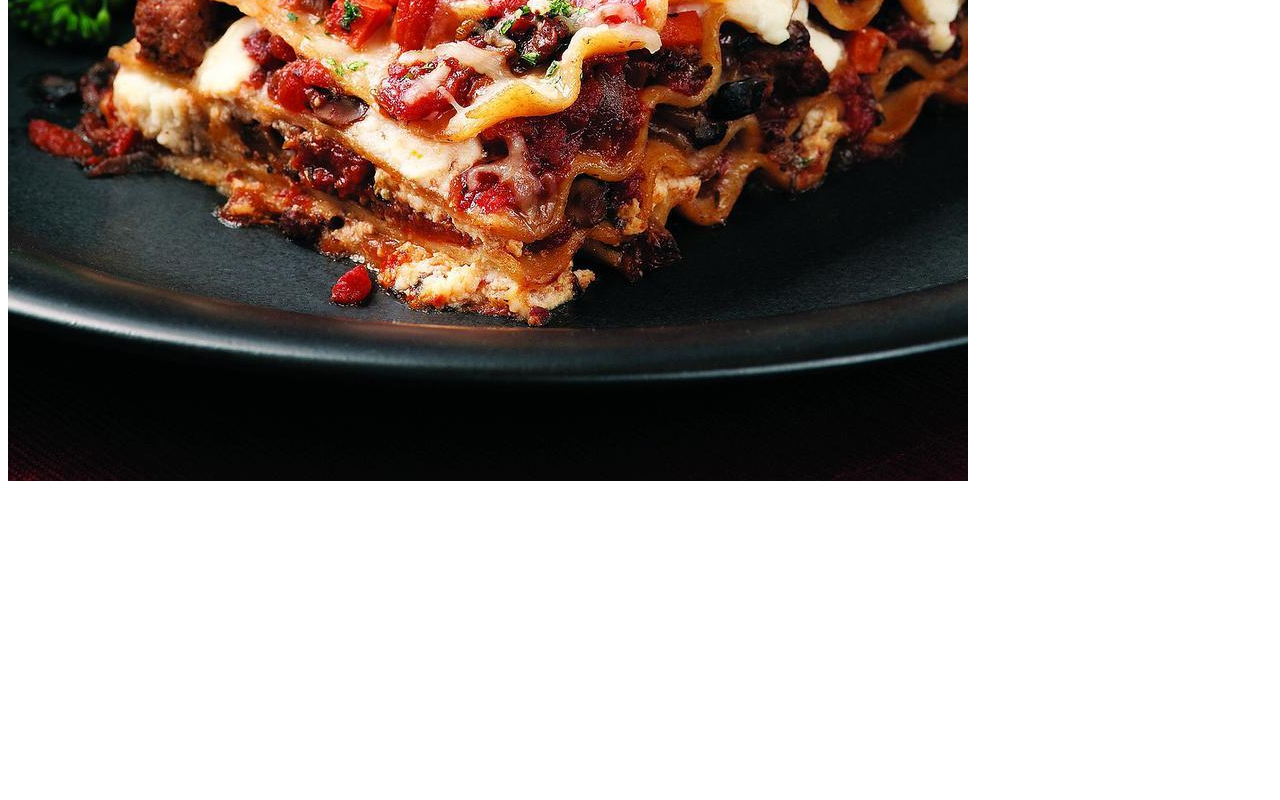
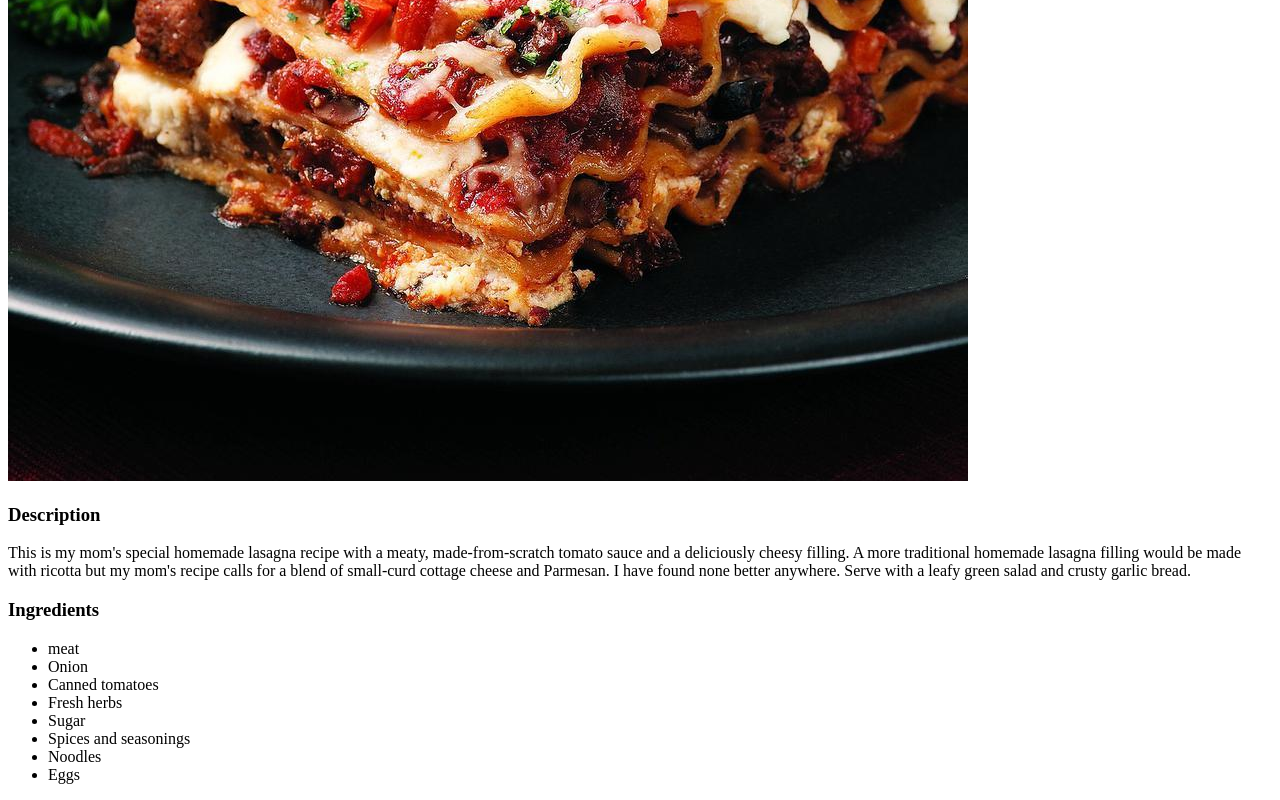
Before and after one commit to limkyouyou/odin-recipes, a plain HTML site: page recipes/lasagna.html in a window 1280 px wide. Shown: the part 559-1359 px from the top of the page. Before the commit the page ends 1052 px from the top, so only its background shows below. Drawn offline with Linux system fonts and the light colour scheme.

Commit message:
add recipe contents

```diff
--- a/recipes/lasagna.html
+++ b/recipes/lasagna.html
@@ -7,5 +7,18 @@
     <body>
         <h1>Lasagna Recipe</h1>
         <img src="../images/lasagna.jpg" alt="Lasagna Image">
+        <h3>Description</h3>
+        <p>This is my mom's special homemade lasagna recipe with a meaty, made-from-scratch tomato sauce and a deliciously cheesy filling. A more traditional homemade lasagna filling would be made with ricotta but my mom's recipe calls for a blend of small-curd cottage cheese and Parmesan. I have found none better anywhere. Serve with a leafy green salad and crusty garlic bread.</p>
+        <h3>Ingredients</h3>
+        <ul>
+            <li>meat</li>
+            <li>Onion</li>
+            <li>Canned tomatoes</li>
+            <li>Fresh herbs</li>
+            <li>Sugar</li>
+            <li>Spices and seasonings</li>
+            <li>Noodles</li>
+            <li>Eggs</li>
+        </ul>
     </body>
 </html>
```
Also changed, not shown: recipes/fried_rice.html (+13 -0 lines), recipes/hamburger.html (+12 -0 lines).
